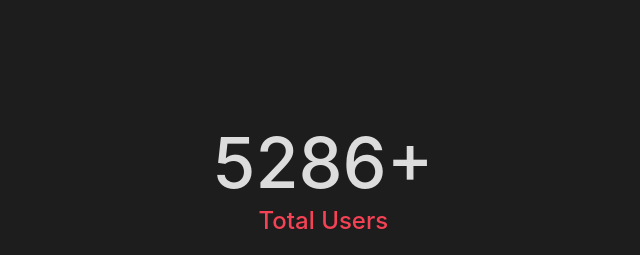
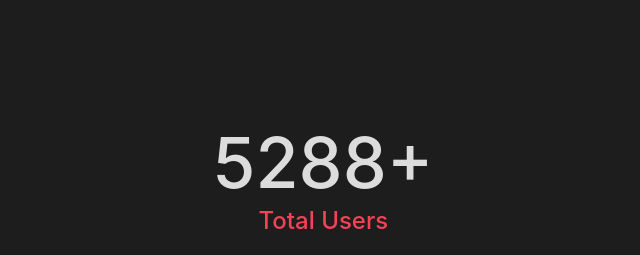
Before and after one commit to marvelishere/marvel1, a plain HTML site: page index.html in a window 1280 px wide. Shown: the part 1360-1615 px from the top of the page, 530-1170 px from the left. Drawn offline with nearby package versions, Linux system fonts and the light colour scheme; files whose address does not match are found by name.

Commit message:
Update index.html

```diff
--- a/index.html
+++ b/index.html
@@ -79,7 +79,7 @@
                         <h4 style="color: var(--main-color);margin-top: -6px;">Total Servers</h4>
                     </div>
                     <div class="col-auto col-lg-4 text-center align-self-center pb-5 pt-5 love_counter">
-                        <h1 class="love_count" style="font-size: 70px;"><strong>5286</strong></h1>
+                        <h1 class="love_count" style="font-size: 70px;"><strong>5288</strong></h1>
                         <h4 style="color: var(--main-color);margin-top: -6px;">Total Users</h4>
                     </div>
                 </div>
```
